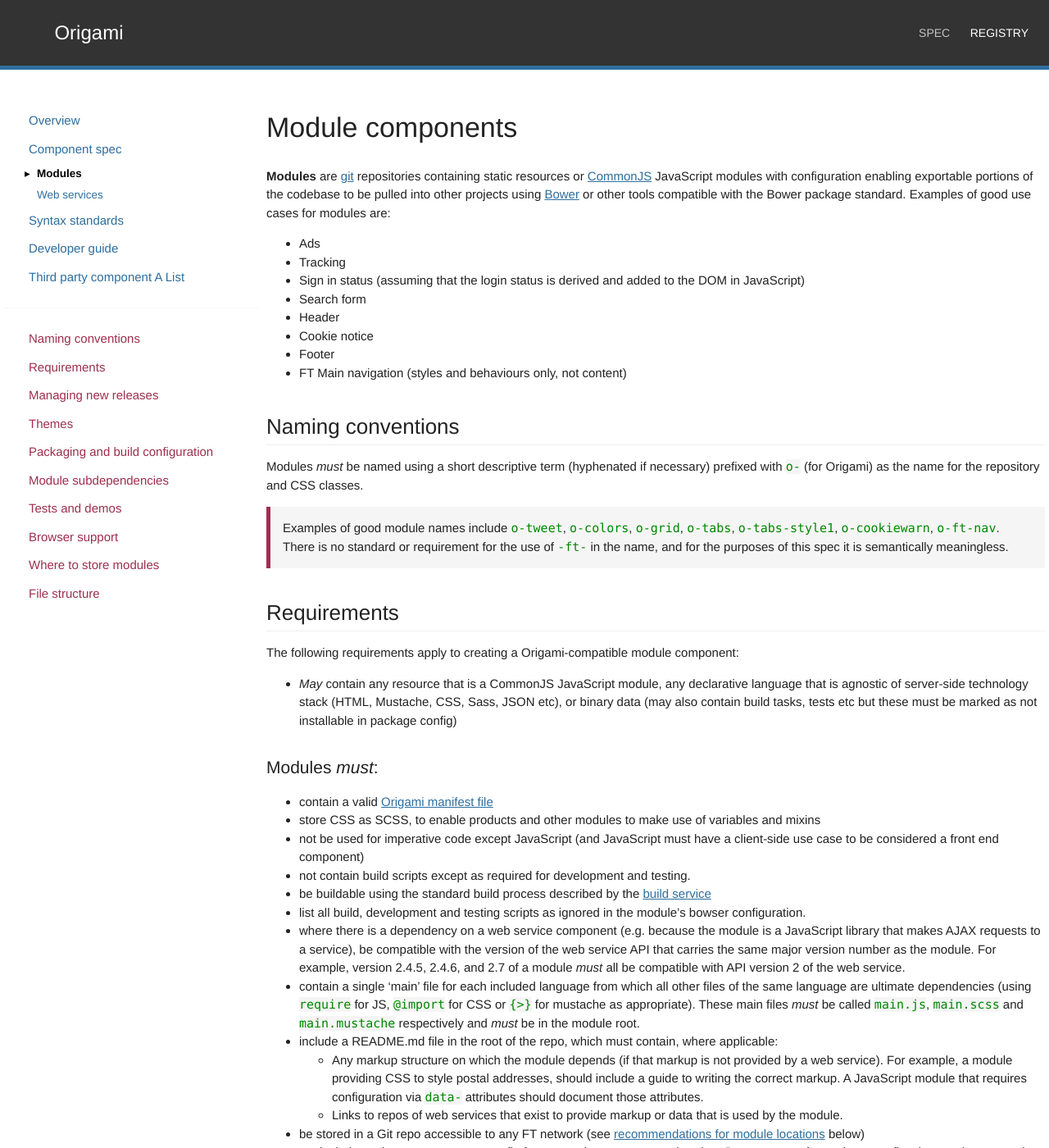
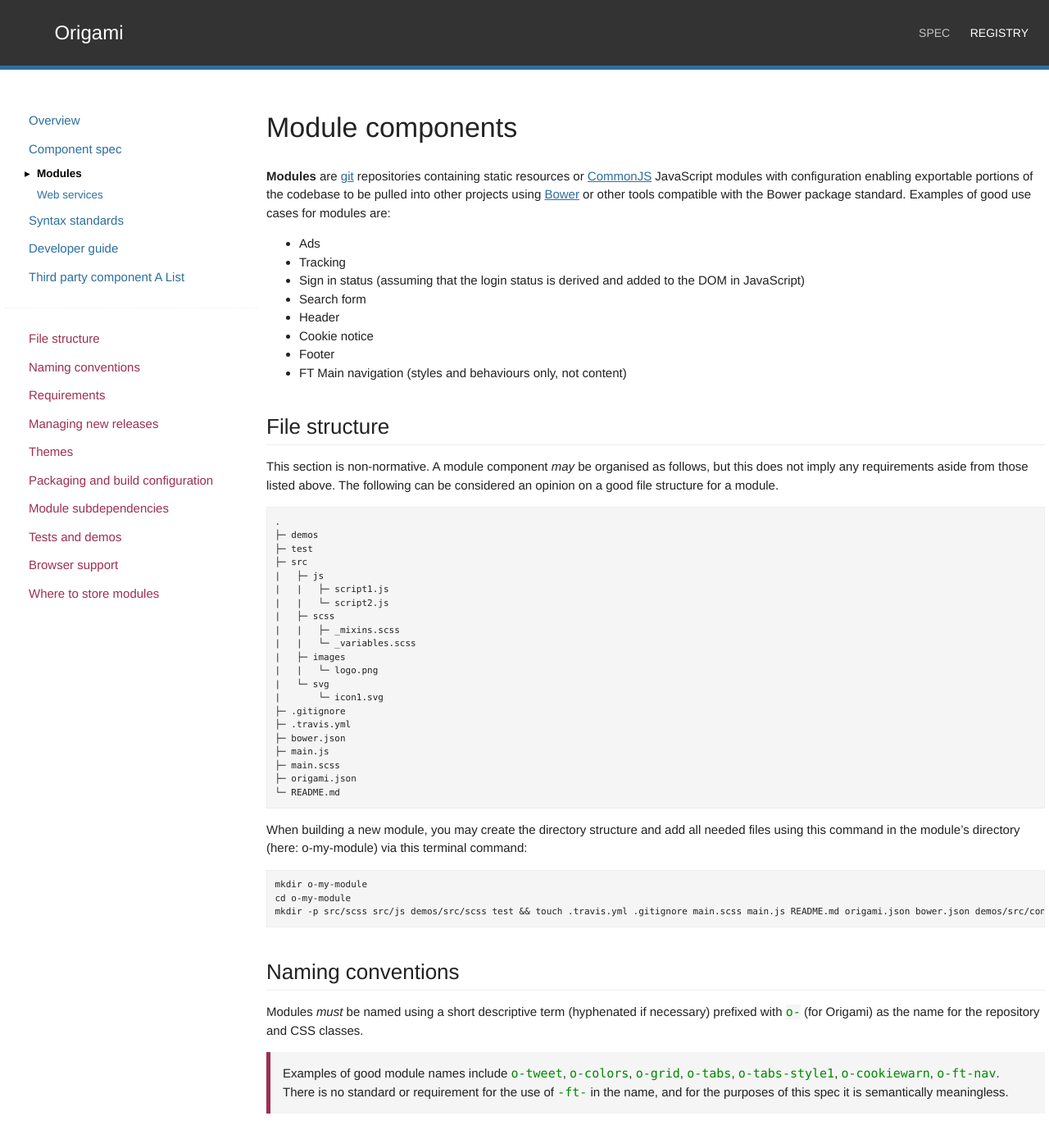
Before and after one commit to Financial-Times/ft-origami, a Jekyll site: the page built from docs/component-spec/modules.md, in a window 1280 px wide and 1400 px high. Shown: the whole window at 82% size. Built offline with Jekyll 4.4.1, drawn with Linux system fonts in a browser that asks for light colours; some web fonts are replaced; comment, search, counter and statistics services are not loaded; some of the changed text lies outside the part shown.

Commit message:
Surface directory structure and give an easy way to create it quickly

```diff
--- a/docs/component-spec/modules.md
+++ b/docs/component-spec/modules.md
@@ -17,6 +17,38 @@ permalink: /docs/component-spec/modules/
 * Cookie notice
 * Footer
 * FT Main navigation (styles and behaviours only, not content)
+
+## File structure
+
+This section is non-normative.  A module component *may* be organised as follows, but this does not imply any requirements aside from those listed above.  The following can be considered an opinion on a good file structure for a module.
+
+	.
+	├─ demos
+	├─ test
+	├─ src
+	|   ├─ js
+	|   |   ├─ script1.js
+	|   |   └─ script2.js
+	|   ├─ scss
+	|   |   ├─ _mixins.scss
+	|   |   └─ _variables.scss
+	|   ├─ images
+	|   |   └─ logo.png
+	|   └─ svg
+	|       └─ icon1.svg
+	├─ .gitignore
+	├─ .travis.yml
+	├─ bower.json
+	├─ main.js
+	├─ main.scss
+	├─ origami.json
+	└─ README.md
+
+When building a new module, you may create the directory structure and add all needed files using this command in the module's directory (here: o-my-module) via this terminal command:
+
+	mkdir o-my-module
+	cd o-my-module
+	mkdir -p src/scss src/js demos/src/scss test && touch .travis.yml .gitignore main.scss main.js README.md origami.json bower.json demos/src/config.js src/scss/_variables.scss src/scss/_mixins.scss && git init .
 
 ## Naming conventions
 
```
Also changed, not shown: other parts of docs/component-spec/modules.md (+3 -30 lines).
